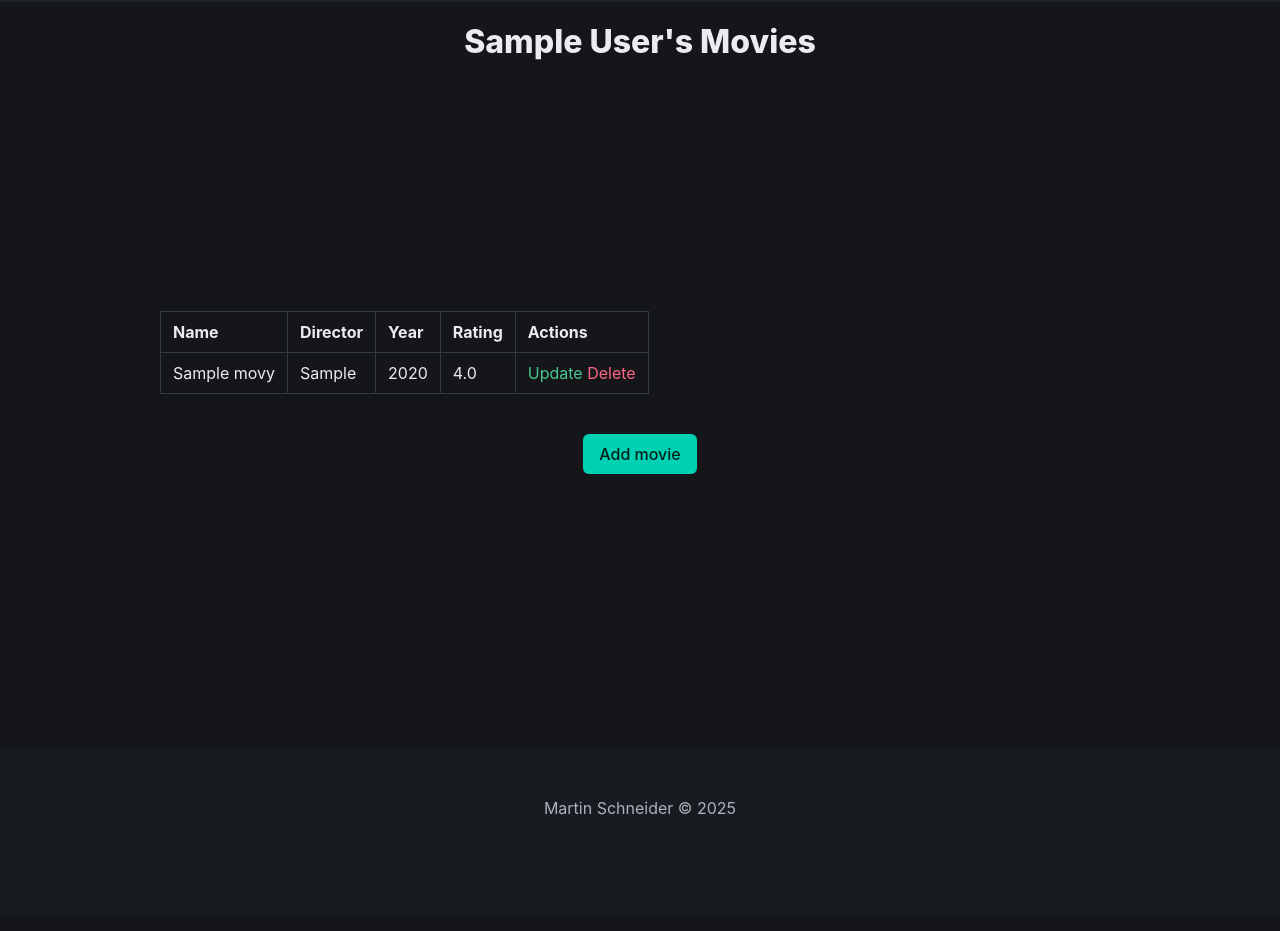
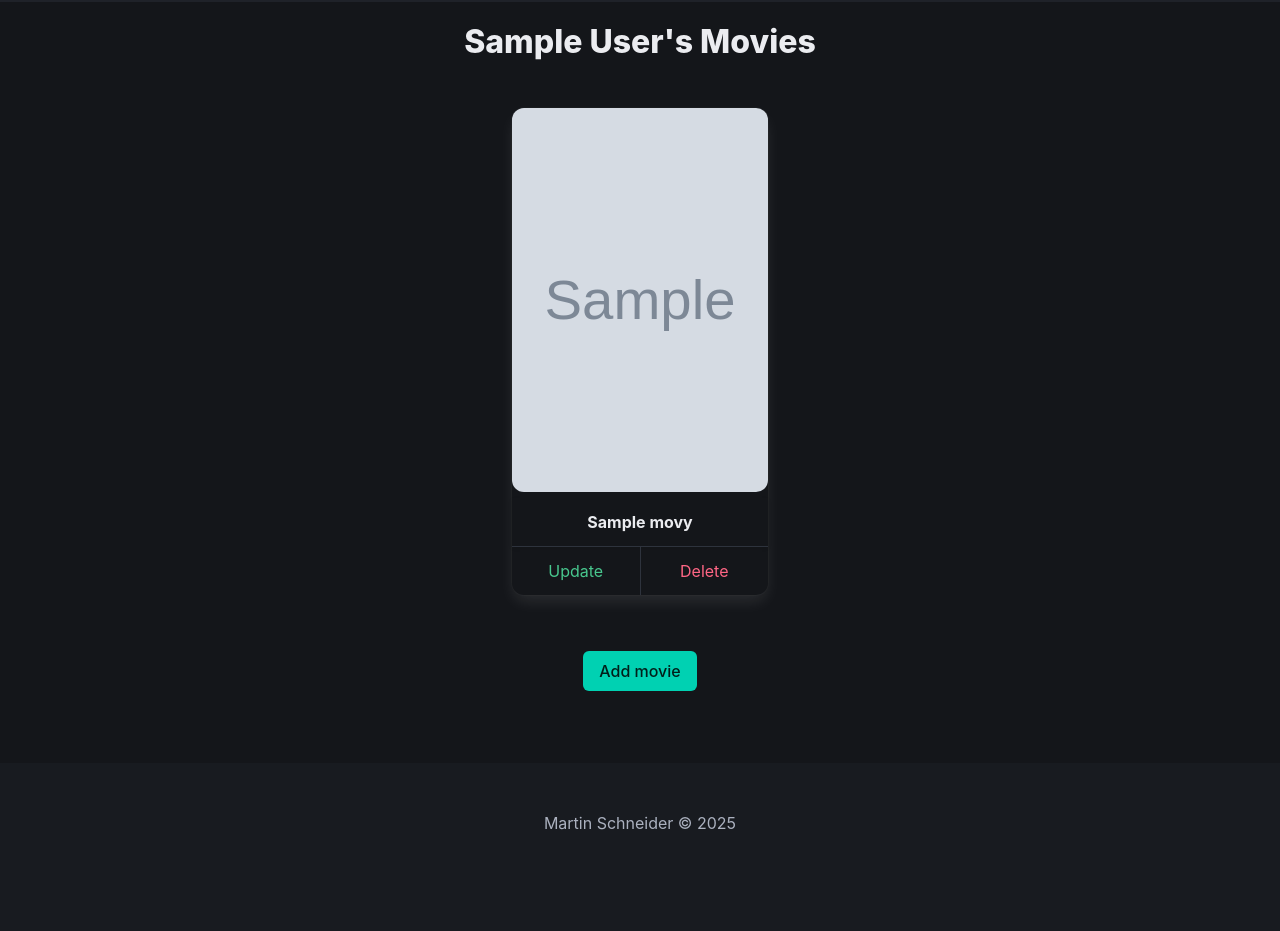
Before and after one commit to martinschne/moviweb-app, a Flask app: page /users/1 in a window 1280 px wide. Shown: the part 52-983 px from the top of the page. Before the commit the page ends 867 px from the top, so only its background shows below. Run offline with Flask 3, Linux system fonts and the light colour scheme; tables that the repository leaves empty hold one stand-in row (values such as "Sample post"); grey boxes marked "Sample" are stand-in pictures; some libraries are stand-ins or nearby versions.

Commit message:
adjustment to forms, columns holding users and movies and flash messages, show error message on adding same user twice instead of route error.

```diff
--- a/app.py
+++ b/app.py
@@ -9,7 +9,7 @@ from flask import Flask, render_template, request, redirect, url_for, flash, abo
 
 from data_manager.sqlite_data_manager import SQLiteDataManager
 from project.data_models import db, Movie, User
-from project.exceptions import DatabaseError, MovieNotFoundError
+from project.exceptions import DatabaseError, MovieNotFoundError, UserNotUniqueError
 from utils.validation import get_valid_number_or_none, get_valid_url_or_none
 
 load_dotenv()
@@ -65,6 +65,9 @@ def add_user():
         else:
             try:
                 data_manager.add_user(User(name=new_user_name))
+            except UserNotUniqueError:
+                flash("User already exists. Choose other name.")
+                return render_template("add_user.html")
             except DatabaseError as error:
                 abort(500, description=str(error))
 
@@ -168,7 +171,7 @@ def add_movie(user_id: int):
 
         matching_movie = data_manager.get_movie_by_title(title) or fetched_movie
         if not matching_movie:
-            flash(f"No movie was found.")
+            flash(f"No movie found. Try a different search.")
 
         return render_template("add_movie.html", user=user, movie=matching_movie)
 
--- a/data_manager/sqlite_data_manager.py
+++ b/data_manager/sqlite_data_manager.py
@@ -2,11 +2,11 @@ import logging
 from abc import ABC
 
 from sqlalchemy import update
-from sqlalchemy.exc import SQLAlchemyError
+from sqlalchemy.exc import SQLAlchemyError, IntegrityError
 
 from data_manager.data_manager_interface import DataManagerInterface
 from project.data_models import User, Movie, UserMovie
-from project.exceptions import MovieNotFoundError, DatabaseError
+from project.exceptions import MovieNotFoundError, DatabaseError, UserNotUniqueError
 
 logger = logging.getLogger("sqlite_data_manager")
 
@@ -58,6 +58,11 @@ class SQLiteDataManager(DataManagerInterface, ABC):
             self.db.session.add(user)
             self.db.session.commit()
             logger.info("New user was added to the database.")
+        except IntegrityError as error:
+            self.db.session.rollback()
+            error_message = f"Integrity error: {str(error)}"
+            logger.error(error_message)
+            raise UserNotUniqueError("User already exists.") from error
         except SQLAlchemyError as error:
             self.db.session.rollback()
             error_message = f"Database error: {str(error)}"
--- a/project/exceptions.py
+++ b/project/exceptions.py
@@ -1,5 +1,9 @@
 class DatabaseError(Exception):
     """Raised when a database fails to process the query."""
+    pass
+
+class UserNotUniqueError(Exception):
+    """Raised when adding new user with a name of an existing user."""
     pass
 
 class MovieNotFoundError(Exception):
--- a/static/css/style.css
+++ b/static/css/style.css
@@ -5,9 +5,39 @@
     }
 }
 
-.cell {
+.column-item {
+    min-width: fit-content !important;
+}
+
+.notification-container {
+    position: fixed;
+    top: 5rem;
+    right: 1rem;
+    z-index: 1000;
+    width: 300px;
+}
+
+.button-container {
+    margin-top: 2rem;
+    display: block;
+    width: 100%;
+}
+
+.user-card {
     width: 128px;
     margin: 0 auto;
+}
+
+.movie-card {
+    width: 256px;
+    margin: 0 auto;
+    position: relative;
+    bottom: 0;
+    transition: bottom 0.5s;
+}
+
+.movie-card:hover {
+    bottom: 1rem;
 }
 
 .avatar {
@@ -20,3 +50,9 @@
     transform: scale(1.025, 1.025);
     filter: brightness(1.1)
 }
+
+.fixed-image {
+    width: auto;
+    height: 384px;
+    object-fit: cover;
+}
--- a/static/js/script.js
+++ b/static/js/script.js
@@ -1,4 +1,5 @@
 document.addEventListener('DOMContentLoaded', () => {
+    /* toggle showing items from hamburger menu on mobile devices */
     const hamburger = document.querySelector(".navbar-burger")
     const menu = document.querySelector("#main-menu");
 
@@ -6,4 +7,13 @@ document.addEventListener('DOMContentLoaded', () => {
         hamburger.classList.toggle("is-active");
         menu.classList.toggle("is-active");
     });
+
+    /* remove notification from page upon clicking on the delete button */
+    (document.querySelectorAll('.notification .delete') || []).forEach((delete_button) => {
+        const notification = delete_button.parentNode;
+
+        delete_button.addEventListener('click', () => {
+            notification.parentNode.removeChild(notification);
+        });
+    });
 });
--- a/templates/_flash_messages.html
+++ b/templates/_flash_messages.html
@@ -1,7 +1,7 @@
 {% with messages = get_flashed_messages(with_categories=false) %}
     {% if messages %}
-        {% for message in messages %}
-            <p class="flash-message">{{ message }}</p>
-        {% endfor %}
+            {% for message in messages %}
+                <span>{{ message }}</span>
+            {% endfor %}
     {% endif %}
 {% endwith %}
--- a/templates/add_user.html
+++ b/templates/add_user.html
@@ -11,4 +11,9 @@
     {% set submit_button_value = 'Add' %}
 
     {% include 'add_form.html' %}
+    <div class="container has-text-centered">
+        <p class="has-text-danger mt-3">
+            {% include "_flash_messages.html" %}
+        </p>
+    </div>
 {% endblock %}
--- a/templates/base.html
+++ b/templates/base.html
@@ -36,7 +36,7 @@
             <p class="title">{% block header %}{% endblock %}</p>
         </div>
         <div class="hero-body">
-            <div class="container content is-max-desktop">
+            <div class="container content is-flex is-flex-direction-column is-justify-content-center">
                 {% block content %}{% endblock %}
             </div>
         </div>
--- a/templates/movie_form.html
+++ b/templates/movie_form.html
@@ -1,3 +1,5 @@
+<div class="columns is-desktop is-centered">
+    <div class="column is-three-fifths">
         <form class="box" action="{{ action_url }}" method="post">
             <div class="field">
                 <label for="name" class="label">Name:</label>
@@ -43,3 +45,5 @@
                 </div>
             </div>
         </form>
+    </div>
+</div>
--- a/templates/movies.html
+++ b/templates/movies.html
@@ -6,43 +6,43 @@
 {% block content %}
     {% if not movies %}
     <div class="container has-text-centered">
-            <p class="missing-data-warning">This user has no movies assigned.</p>
+        <p>This user has no movies assigned.</p>
     </div>
     {% else %}
-        <table class="table is-bordered">
-            <thead>
-                <tr>
-                    <th>Name</th>
-                    <th>Director</th>
-                    <th>Year</th>
-                    <th>Rating</th>
-                    <th>Actions</th>
-                </tr>
-            </thead>
-            <tbody>
+    <div class="is-flex is-justify-content-center">
+        <div class="columns is-multiline">
             {% for movie in movies %}
-                    <tr>
-                        <td>{{ movie.name }}</td>
-                        <td>{{ movie.director or "-" }}</td>
-                        <td>{{ movie.year or "-" }}</td>
-                        <td>{{ movie.rating or "-" }}</td>
-                        <td>
+            <div class="column is-2-desktop is-2-tablet column-item">
+                <div class="card movie-card">
+                    <div class="is-clickable">
+                        <div class="card-image">
+                                <img src="{{ movie.poster_url or 'https://placehold.co/300x444?text=No%0APoster' }}"
+                                     alt="{{ movie.name }} - movie poster"
+                                     class="fixed-image"
+                                />
+                        </div>
+                    </div>
+                    <header class="card-header">
+                        <p class="card-header-title is-centered">{{ movie.name }}</p>
+                    </header>
+                    <footer class="card-footer">
                         <a href="{{ url_for('update_movie', user_id=user.id, movie_id=movie.id) }}"
-                               class="has-text-success">
+                           class="card-footer-item has-text-success">
                             Update
                         </a>
                         <a href="{{ url_for('delete_movie', user_id=user.id, movie_id=movie.id) }}"
-                               class="has-text-danger"
+                           class="card-footer-item has-text-danger"
                            onclick="return confirm('Are you sure?');">
                             Delete
                         </a>
-                        </td>
-                    </tr>
+                    </footer>
+                </div>
+            </div>
             {% endfor %}
-            </tbody>
-        </table>
+        </div>
+    </div>
     {% endif %}
-    <div class="container p-5 has-text-centered">
+    <div class="container button-container p-5 has-text-centered">
         <a href="{{ url_for('add_movie', user_id=user.id) }}" class="button is-primary is-full-width-mobile">
             Add movie
         </a>
```
Also changed, not shown: templates/add_movie.html (+6 -1 lines), templates/index.html (+4 -6 lines), templates/users.html (+13 -13 lines), templates/add_form.html (line endings or trailing spaces). Lines whose indentation alone changed are shown as unchanged.
